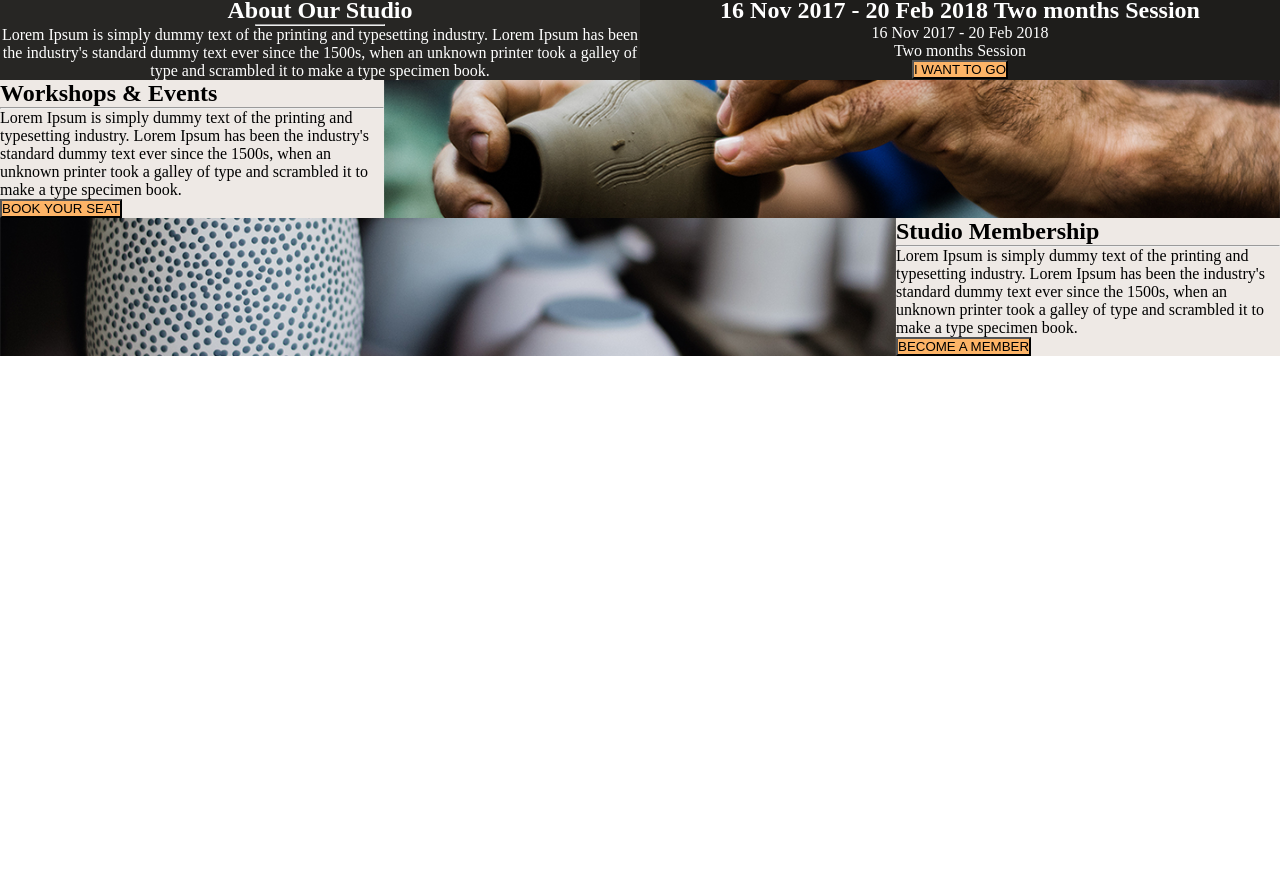
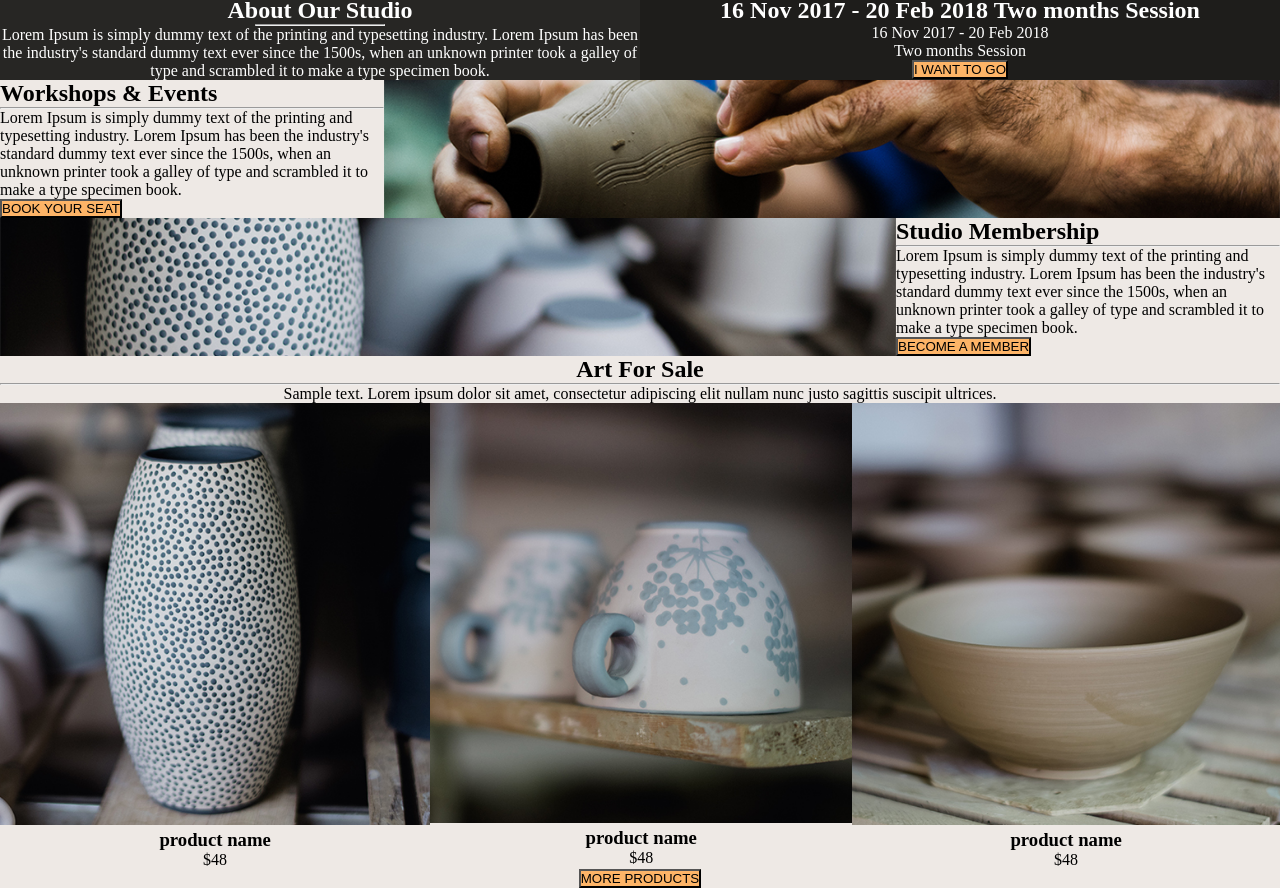
Before and after one commit to haniehhr1999/project14--art-site-with-sass, a plain HTML site: page index.html in a window 1280 px wide. Shown: the part 77-965 px from the top of the page. Before the commit the page ends 800 px from the top, so only its background shows below. Drawn offline with Linux system fonts and the light colour scheme.

Commit message:
end part5

```diff
--- a/index.html
+++ b/index.html
@@ -52,6 +52,29 @@
             <button>BECOME A MEMBER</button>
         </div>
     </div>
+    <div class="part5">
+        <h2>Art For Sale</h2>
+        <hr>
+        <p>Sample text. Lorem ipsum dolor sit amet, consectetur adipiscing elit nullam nunc justo sagittis suscipit ultrices.        </p>
+        <div class="part5-cards">
+            <div class="card">
+                <img src="assets/4.png" alt="">
+                <h3>product name</h3>
+                <span>$48</span>
+            </div>
+            <div class="card">
+                <img src="assets/5.png" alt="">
+                <h3>product name</h3>
+                <span>$48</span>
+            </div>
+            <div class="card">
+                <img src="assets/6.png" alt="">
+                <h3>product name</h3>
+                <span>$48</span>
+            </div>
+        </div>
+        <button>MORE PRODUCTS</button>
+    </div>
 
 </body>
 </html>
--- a/styles/style.scss
+++ b/styles/style.scss
@@ -74,3 +74,18 @@ $farei2_color: #eee9e5;
         }
     }
 }
+.part5{
+    text-align: center;
+    background-color: $farei2_color;
+    .part5-cards{
+        display: flex;
+        .card{
+            img{
+                width: 100%;
+            }
+        }
+    }
+    button{
+        background-color: $farei_color;
+    }
+}
```
Also changed, not shown: styles/style.css, 1 other file.
